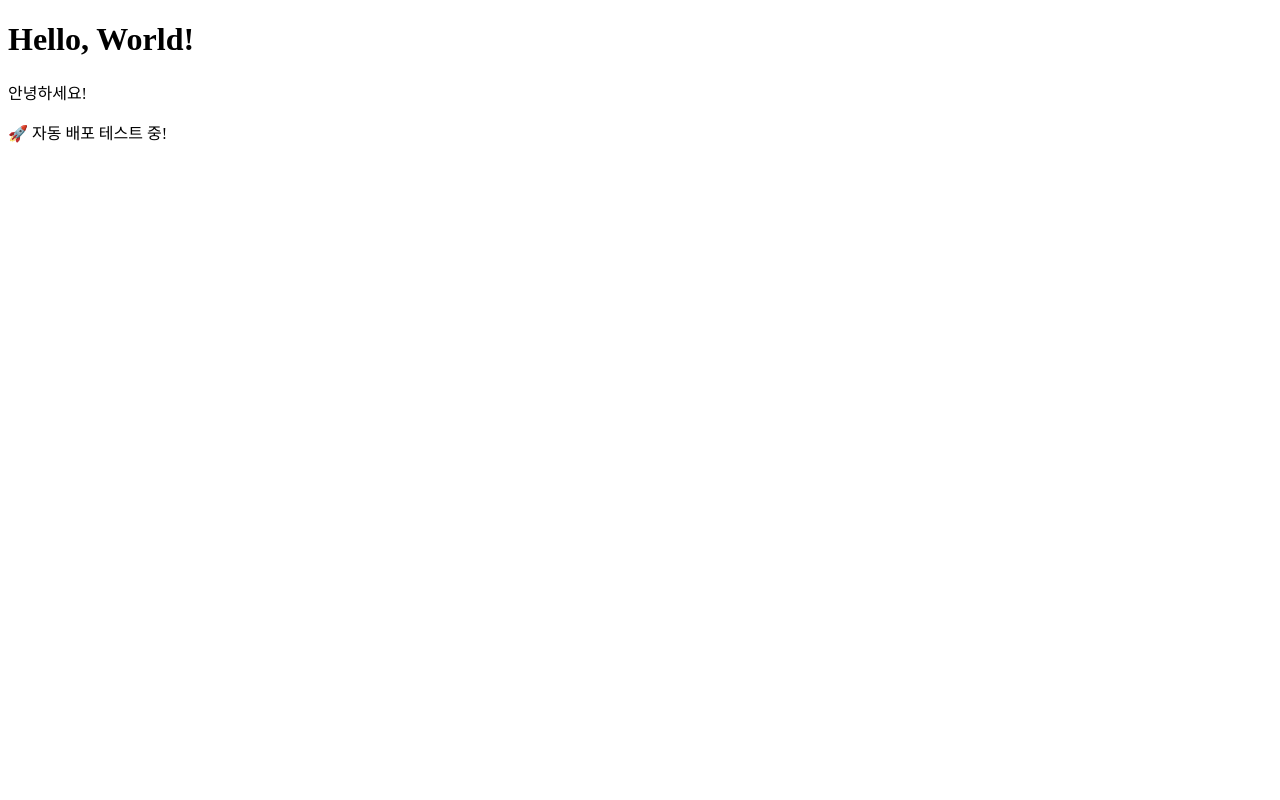
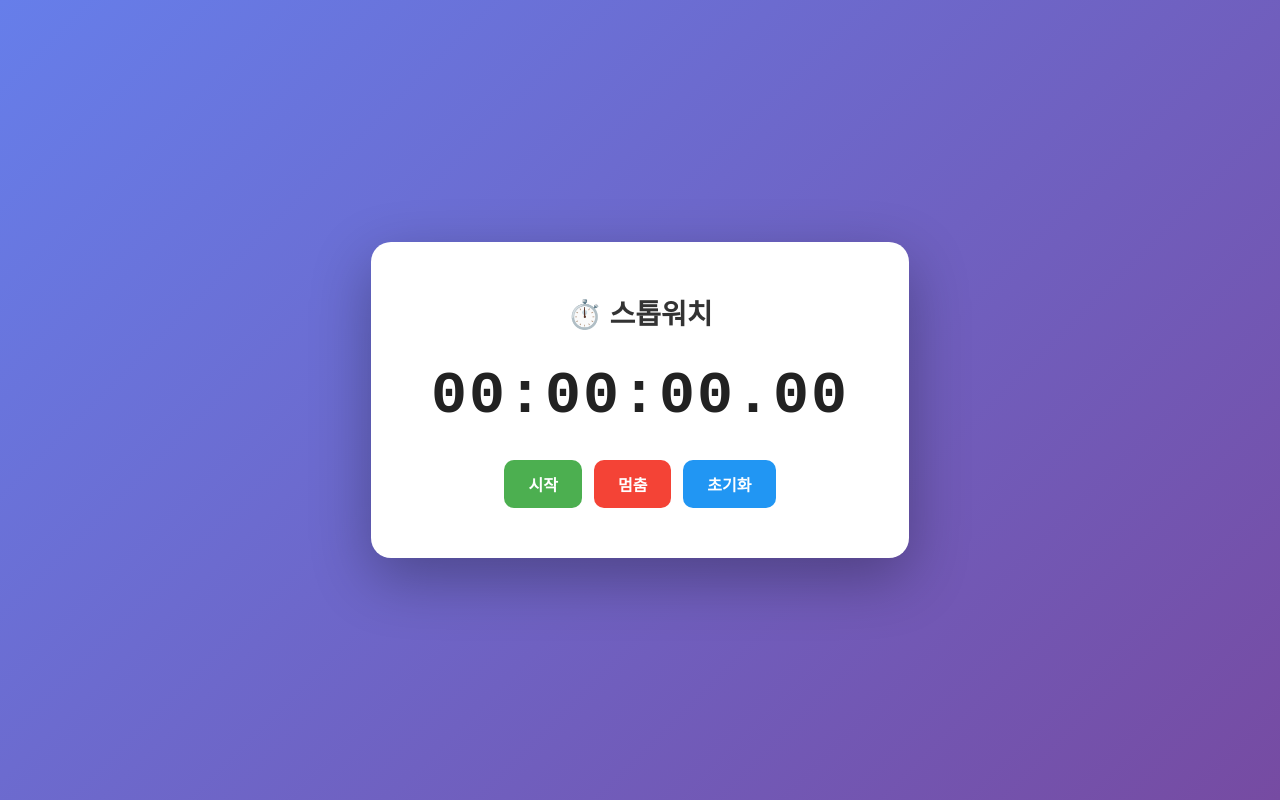
Before and after one commit to fantastrick2026/test, a plain HTML site: page index.html in a window 1280 px wide. Drawn offline with Linux system fonts and the light colour scheme.

Commit message:
Add stopwatch with HTML, CSS, and JS
Co-Authored-By: Claude Opus 4.7 (1M context) <noreply@anthropic.com>

```diff
--- a/index.html
+++ b/index.html
@@ -2,11 +2,20 @@
 <html lang="ko">
 <head>
     <meta charset="UTF-8">
-    <title>Hello World</title>
+    <meta name="viewport" content="width=device-width, initial-scale=1.0">
+    <title>스톱워치</title>
+    <link rel="stylesheet" href="style.css">
 </head>
 <body>
-    <h1>Hello, World!</h1>
-    <p>안녕하세요!</p>
-    <p>🚀 자동 배포 테스트 중!</p>
+    <div class="stopwatch">
+        <h1>⏱️ 스톱워치</h1>
+        <div id="display">00:00:00.00</div>
+        <div class="buttons">
+            <button id="startBtn" class="btn start">시작</button>
+            <button id="stopBtn" class="btn stop">멈춤</button>
+            <button id="resetBtn" class="btn reset">초기화</button>
+        </div>
+    </div>
+    <script src="script.js"></script>
 </body>
 </html>
--- /dev/null
+++ b/script.js
@@ -0,0 +1,41 @@
+const display = document.getElementById('display');
+const startBtn = document.getElementById('startBtn');
+const stopBtn = document.getElementById('stopBtn');
+const resetBtn = document.getElementById('resetBtn');
+
+let startTime = 0;
+let elapsedTime = 0;
+let timerId = null;
+
+function format(ms) {
+    const hours = String(Math.floor(ms / 3600000)).padStart(2, '0');
+    const minutes = String(Math.floor((ms % 3600000) / 60000)).padStart(2, '0');
+    const seconds = String(Math.floor((ms % 60000) / 1000)).padStart(2, '0');
+    const centiseconds = String(Math.floor((ms % 1000) / 10)).padStart(2, '0');
+    return `${hours}:${minutes}:${seconds}.${centiseconds}`;
+}
+
+function update() {
+    const now = Date.now();
+    display.textContent = format(elapsedTime + (now - startTime));
+}
+
+startBtn.addEventListener('click', () => {
+    if (timerId) return;
+    startTime = Date.now();
+    timerId = setInterval(update, 10);
+});
+
+stopBtn.addEventListener('click', () => {
+    if (!timerId) return;
+    clearInterval(timerId);
+    elapsedTime += Date.now() - startTime;
+    timerId = null;
+});
+
+resetBtn.addEventListener('click', () => {
+    clearInterval(timerId);
+    timerId = null;
+    elapsedTime = 0;
+    display.textContent = '00:00:00.00';
+});
--- /dev/null
+++ b/style.css
@@ -0,0 +1,75 @@
+* {
+    margin: 0;
+    padding: 0;
+    box-sizing: border-box;
+}
+
+body {
+    font-family: 'Segoe UI', sans-serif;
+    background: linear-gradient(135deg, #667eea 0%, #764ba2 100%);
+    min-height: 100vh;
+    display: flex;
+    justify-content: center;
+    align-items: center;
+}
+
+.stopwatch {
+    background: white;
+    padding: 50px 60px;
+    border-radius: 20px;
+    box-shadow: 0 20px 60px rgba(0, 0, 0, 0.3);
+    text-align: center;
+}
+
+h1 {
+    color: #333;
+    margin-bottom: 30px;
+    font-size: 28px;
+}
+
+#display {
+    font-size: 60px;
+    font-weight: bold;
+    color: #222;
+    margin-bottom: 30px;
+    font-family: 'Courier New', monospace;
+    letter-spacing: 2px;
+}
+
+.buttons {
+    display: flex;
+    gap: 12px;
+    justify-content: center;
+}
+
+.btn {
+    padding: 12px 24px;
+    font-size: 16px;
+    border: none;
+    border-radius: 10px;
+    cursor: pointer;
+    color: white;
+    font-weight: bold;
+    transition: transform 0.1s, opacity 0.2s;
+}
+
+.btn:hover {
+    transform: translateY(-2px);
+    opacity: 0.9;
+}
+
+.btn:active {
+    transform: translateY(0);
+}
+
+.start {
+    background: #4caf50;
+}
+
+.stop {
+    background: #f44336;
+}
+
+.reset {
+    background: #2196f3;
+}
```
